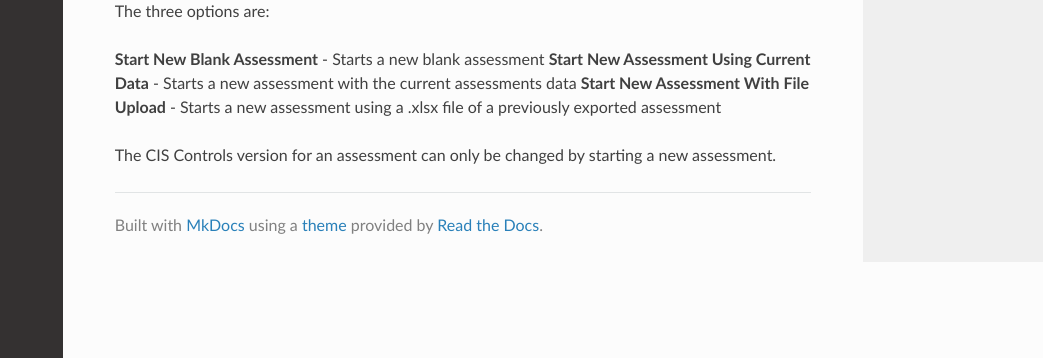
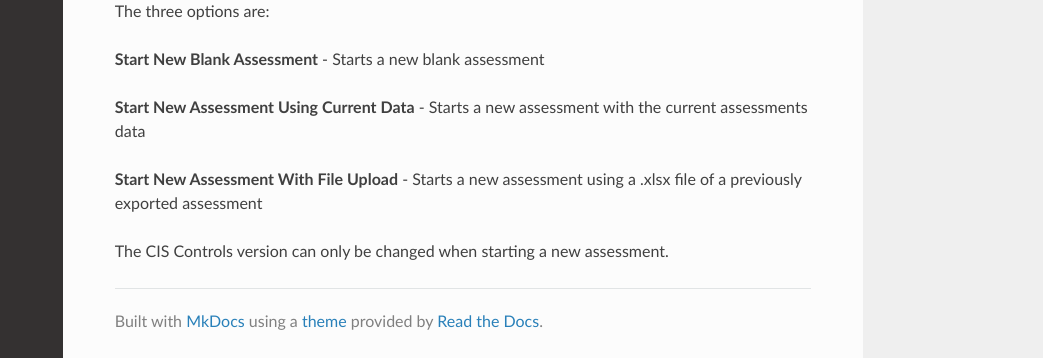
Before and after one commit to dkam4/CIS-Hosted-CSAT, an MkDocs documentation site: the page built from docs/source/CIS-Hosted CSAT User Guide.md, in a window 1280 px wide and 900 px high, scrolled down 3817 px, cut to the strip 542-900 px from the top of the window. Shown: the whole strip, without its empty margins (237-1280 px from the left). Built offline with MkDocs 1.6.1, drawn with Linux system fonts in a browser that asks for light colours; nearby versions of some CDN libraries.

Commit message:
Update CIS-Hosted CSAT User Guide.md

```diff
--- a/docs/source/CIS-Hosted CSAT User Guide.md
+++ b/docs/source/CIS-Hosted CSAT User Guide.md
@@ -112,7 +112,9 @@ To start a new assessment, select the green box with the assessment name:
 The three options are:
 
 **Start New Blank Assessment** - Starts a new blank assessment
+
 **Start New Assessment Using Current Data** - Starts a new assessment with the current assessments data
+
 **Start New Assessment With File Upload** - Starts a new assessment using a .xlsx file of a previously exported assessment
 
-The CIS Controls version for an assessment can only be changed by starting a new assessment.
+The CIS Controls version can only be changed when starting a new assessment.
```
